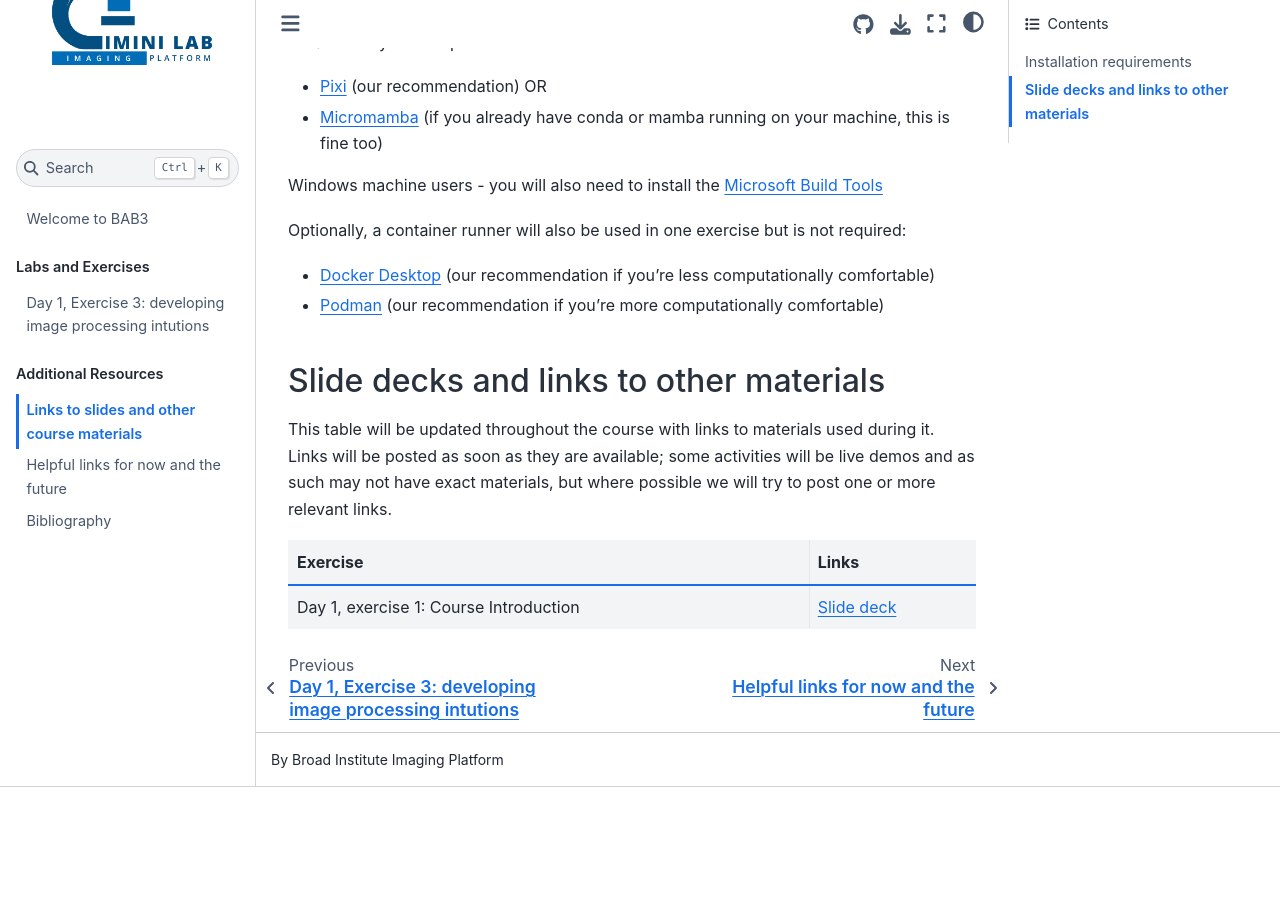
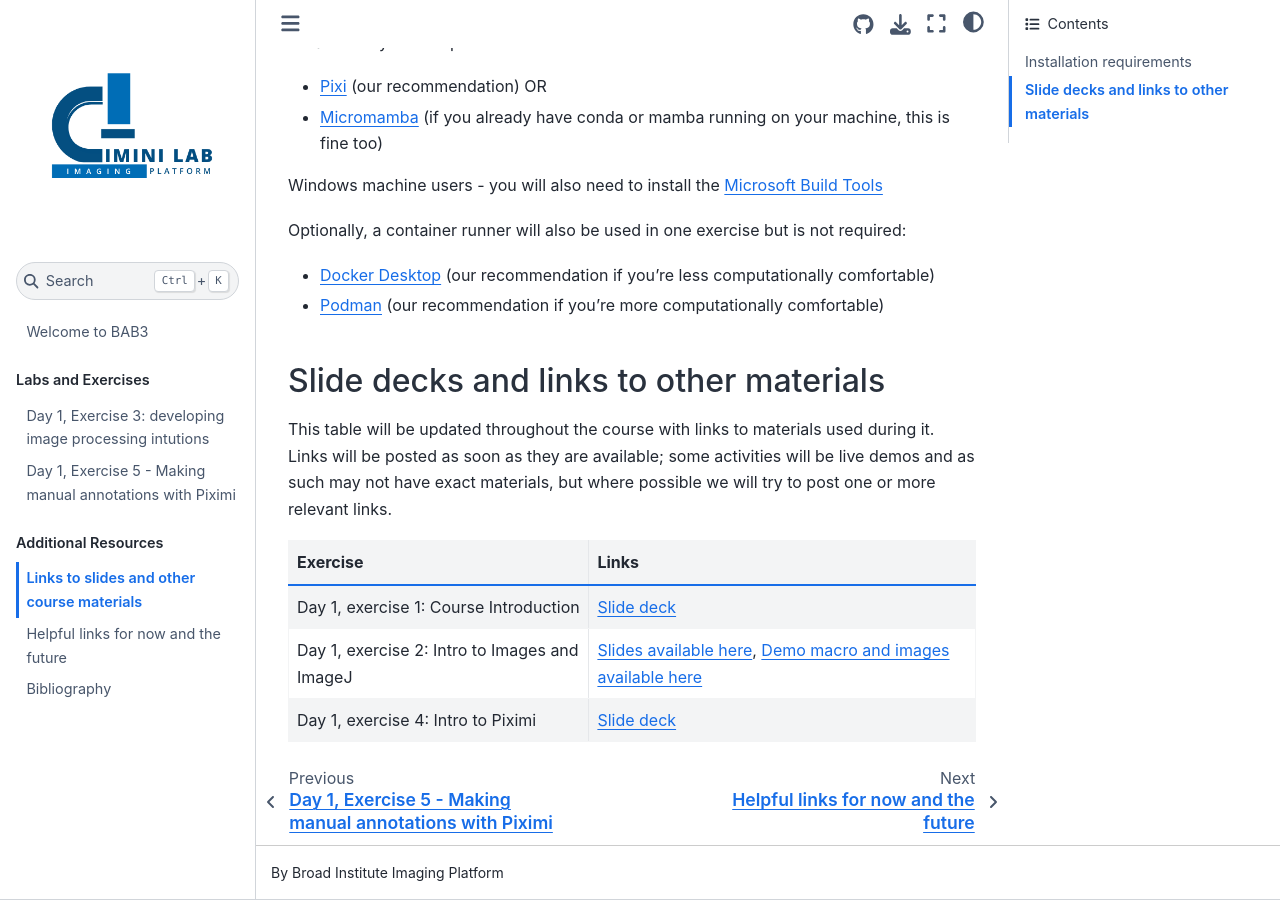
Before and after one commit to broadinstitute/BAB3, a Jupyter Book: the page built from docs/slides_et_al.md, in a window 1280 px wide and 900 px high, scrolled down 521 px. Built offline with Jupyter Book 1.0.4 settings and Sphinx 7.4.7 and the Sphinx Book theme 1.1.4, drawn with Linux system fonts in a browser that asks for light colours; before the commit the page ends 1308 px from its top, so only the background shows below that; part of the change alters nothing that is shown.

Commit message:
Piximi manual annotation exercise (#6)
* Draft of piximi tutorial

* Add Piximi exercises

* further detail for annotation and measurement sections

* Add ImageJ links

---------

Co-authored-by: Kate Bowers <140750871+kate-bowers-broad@users.noreply.github.com>

````diff
--- /dev/null
+++ b/docs/Piximi_ManualAnnotation/Piximi.md
@@ -0,0 +1,112 @@
+# Day 1, Exercise 5 - Making manual annotations with Piximi
+
+*Lab authors: Beth Cimini, Kate Bowers* .
+
+---
+
+## Learning Objectives
+- Practice making manual annotations in multichannel images in Piximi
+- Turn images into measurements and graphs
+
+**Lab Data** in [this folder](https://drive.google.com/drive/folders/1TyV_hzN2pDpX0lVQ_jh08A9AG5e4Bao8?usp=drive_link)
+
+---
+
+While [Piximi](https://piximi.app/){cite}`Moser2024-vt` can do a lot of cool things, today we'll only be using two of its functionalities - manual annotation and measurement.
+
+We'll be using a dataset of microglia stained in rat brains - you can read more of the specifics in the [dataset readme](https://drive.google.com/file/d/1wdz7pikmfWAEXUeGQ3VcDn1rwnqKyYYm/view?usp=sharing).
+
+## Exercise Part 1 - Manually annotate some nuclei
+
+```{margin} Want to learn more about working with Piximi?
+Check out the [documentation](https://documentation.piximi.app/intro.html) (which includes some full-length tutorials), or check them out on [the image.sc forum!](https://forum.image.sc/tag/piximi)
+```
+
+- Download the dataset linked above to your local machine. We'll be using it throughout the week, so don't delete it!
+- Open Piximi.app, and click "Start New Project".
+- Drag the images from the folder to Piximi, and tell Piximi that they have 2 channels.
+
+<img src="./images/Channels.png">
+
+
+
+- The images should now all be visible in Piximi's main experiment view - hit "Annotate" to bring them into the Annotator View (also called the Image View).
+<img src="./images/AnnotationButton.png">
+
+```{tip}
+Running into trouble? Toggle on Piximi's help mode on the left bar, which will help you figure out how to use each feature!
+
+<img src="./images/HelpMode.png" width="150%">
+```
+
+- Hit the `+` button next to the word Kinds to make a new object kind - you'll probably want to call it Nuclei or something like that.
+
+<img src="./images/NewKind.png">
+
+  - Optionally - if you'd like to separate your nuclei into categories (such as "microglial nuclei" or even just "big nuclei" vs "small nuclei"), you can do this in one of two ways:
+    - In the menu under Nuclei, you can make as many categories as you like, and if a category is selected while you are annotating, the object will be automatically assigned to that category.
+    - Once you've made and saved your annotations, you can see the objects you've made back in the Experiment view - you can add (or change!) categories for as many objects as you would like.
+    <img src="./images/ExperimentViewCategorization.png">
+
+- Time to play! Piximi has several kinds of annotation, [which you can learn more about here](https://documentation.piximi.app/pages/detail/imageviewer.html#annotation-tools) and see in action [here](https://documentation.piximi.app/pages/detail/imageviewer-tools-annotation.html).
+
+- To annotate, select an annotation tool from the right sidebar. Try out a few different tools, and explore their options. For example:
+  - Use the rectangle, ellipse, or polygon tools to make an annotation of a particular shape.
+  - Try using the pen tool to fill in a nucleus. You can change the size of the pen by selecting the tool and pressing the small arrow to the left of the icon to access the size slider.
+  - With the Color/Fill tool, try clicking the center of a nucleus and dragging out to create an annotation over the object.
+  - Play around with the Quick Annotation tool, which tries to predict annotations near your cursor. You can adjust the sensitivity with a slider.
+  - Select an area with the Threshold tool, then use the slider to adjust the threshold to detect the bounds of your object. (Any objects identified within this area will be recorded as one annotation.)
+
+
+- You can also modify existing annotations with the augmentation tools Combine, Subtract, Intersection, and Invert.
+
+- Which annotation tools work best for you? Are some better for certain "classes" of nuclei?
+
+
+```{tip}
+Want to change the colors or adjust the brightness contrast? Piximi [can do that](https://documentation.piximi.app/pages/detail/imageviewer.html#image-tools)!
+```
+- When you are done annotating (and/or want to change some categories for some annotations), hit the back arrow to return to the main view.
+
+<img src="./images/SaveAndReturn.png">
+
+- Make sure to save your project file for future use!
+
+- In the main view, you can click to the 'Nuclei' section on the top bar and see all of the annotations you just made. How do they look? You can add or change categories for any objects.
+
+-----
+
+## Exercise Part 2 - Making some measurements
+
+Rarely do we want stop at just finding objects and categorizing them - often, we want to know things about them.
+With Piximi, we can take different measurements of these objects, plot the data in Piximi, and export measurements for further analysis.
+
+Currently, Piximi supports two broad classes of measurements - intensity measurements, which work for images OR objects, and shape/geometry measurements, which work for objects alone. More categories of measurements will be rolling out in time - stay tuned!
+
+- Follow Piximi's [Measurements tutorial](https://documentation.piximi.app/pages/tutorial/creating-measurements.html) to learn how to create and export measurements for your identified nuclei.
+  - If you've created categories (or want to do so now), you can see how your measurements differ by categories as well.
+- Play around with plotting in Piximi. Use histograms to check area and intensity distributions. Try making a scatterplot comparing different measurements, colored by category. How do intensity and shape measurements vary together?
+- Save your measurements as an Excel spreadsheet by selecting your desired measurement categories on the left side of the Measurements window and pressing `Export`. You can save any plot as a PNG by pressing `Save To PNG`
+- How would you use these measurement and plotting tools on your data?
+
+---
+
+
+## **Bonus Exercise - Annotating some cells**
+
+- Try to annotate some cells - in the annotator view, hit `+` to create a new "Kind" called cells
+
+<img src="./images/NewKind.png" width="100%">
+
+- Annotate some cells, trying a few different Piximi functionalities for annotation - do you find the same tools optimal for annotating cells and nuclei? Are some tools better suited for one or the other? You can use the Channel Adjustment tool on the top bar to toggle the nuclei and microglia channels on and off.
+
+---
+
+
+<!---
+```{admonition} Question
+:class: important
+
+Questions to ask
+ ```
+ --->
--- a/docs/_toc.yml
+++ b/docs/_toc.yml
@@ -7,6 +7,7 @@ parts:
 - caption: Labs and Exercises
   chapters:
   - file: developing_intutions.md
+  - file: Piximi_ManualAnnotation/Piximi.md
   #- file: BeginnerSegmentation/CPbeginner_Segmentation.md
   #- file: AdvancedSegmentation/BBBC022_AnalysisExercise.md
   #- file: Translocation/Translocation.md
--- a/docs/slides_et_al.md
+++ b/docs/slides_et_al.md
@@ -28,11 +28,10 @@ This table will be updated throughout the course with links to materials used du
 | Exercise | Links |
 |----------|-------|
 |Day 1, exercise 1: Course Introduction | [Slide deck](https://docs.google.com/presentation/d/17liBlM8oJoWhG0i_Z8KakW8RXjOD_wrkAtbTTt1qkEY/edit?usp=sharing)|
+|Day 1, exercise 2: Intro to Images and ImageJ | [Slides available here](https://docs.google.com/presentation/d/186pZXoL_ledGe-Gh1-n-6X5cP7sslOYAlcRlkrjPrw8/edit?usp=drive_link), [Demo macro and images available here](https://drive.google.com/drive/folders/1BV7IOCwVzAceacBQl-WKrXpzETakxt_M)|
+|Day 1, exercise 4: Intro to Piximi| [Slide deck](https://drive.google.com/drive/folders/170Y4ttapKwzcPBWlpMTGeFEeWL-xFGZS?usp=sharing)|
 
 <!---
-|Day 1, exercise 2: Intro to Images and ImageJ | Coming soon!|
-|Day 1, exercise 3: Thinking about images | Coming soon!|
-|Day 1, exercise 4: Intro to Piximi| Coming soon!|
 |Day 1, exercise 5: Manual annotation| Coming soon!|
 |Day 2, exercise 1: Classical segmentation concepts | Coming soon!|
 |Day 2, exercise 2: Introduction to CellProfiler | Coming soon!|
````
Also changed, not shown: docs/Piximi_ManualAnnotation/images/AnnotationButton.png (added), docs/Piximi_ManualAnnotation/images/Channels.png (added), docs/Piximi_ManualAnnotation/images/ExperimentViewCategorization.png (added), docs/Piximi_ManualAnnotation/images/HelpMode.png (added), docs/Piximi_ManualAnnotation/images/NewKind.png (added), docs/Piximi_ManualAnnotation/images/SaveAndReturn.png (added).
